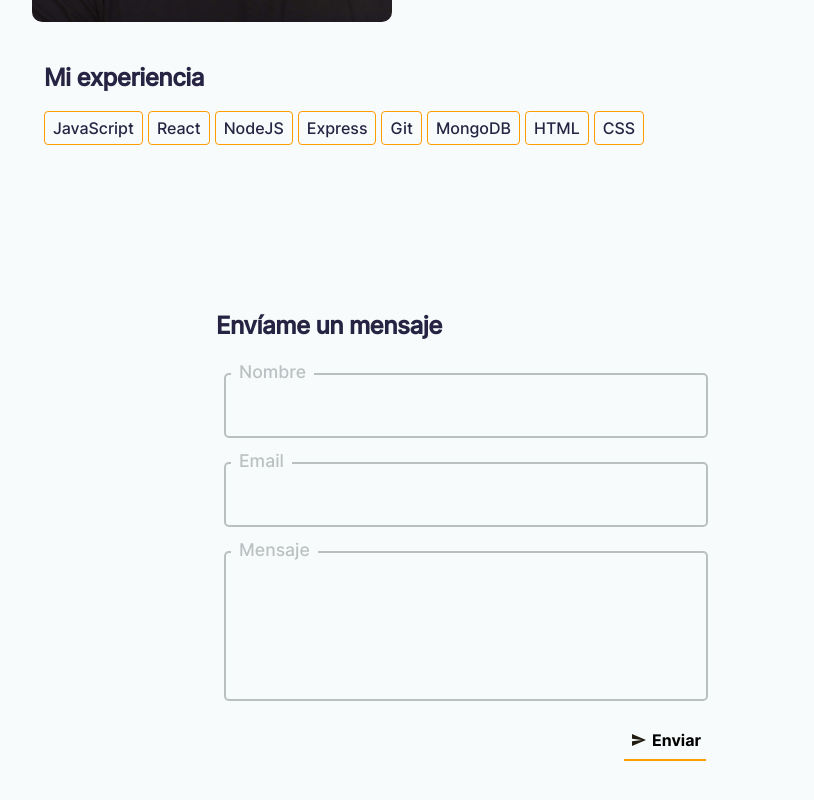
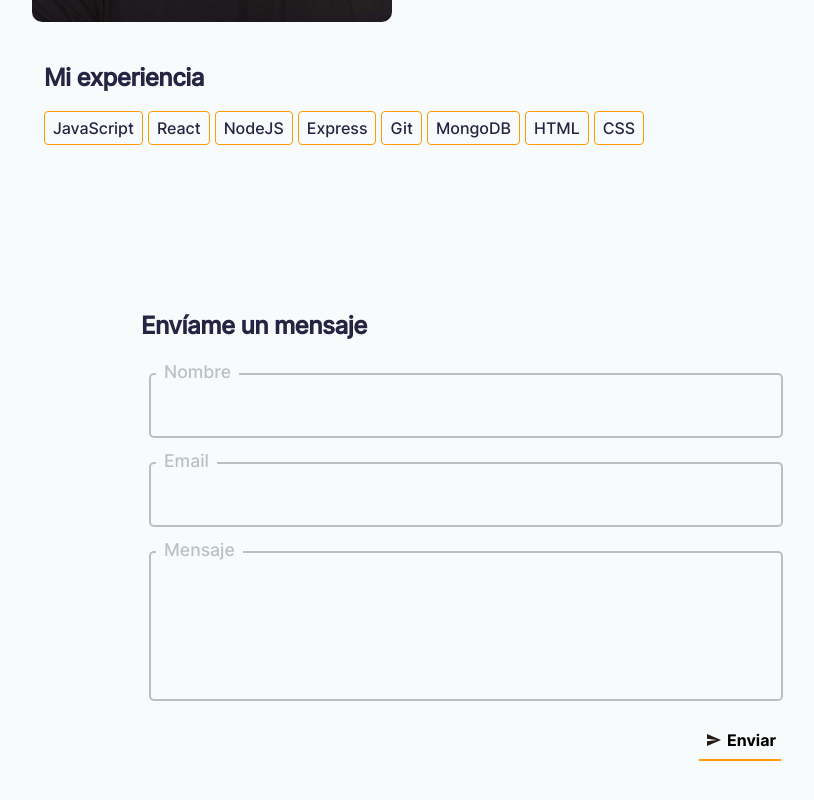
Before and after one commit to Snozin/portfolio, a React (Create React App) app: page / in a window 1280 px wide. Shown: the part 1807-2607 px from the top of the page, without its empty margins (174-988 px from the left). Built offline with nearby package versions, Linux system fonts and the light colour scheme.

Commit message:
Modificado ancho del formulario de contacto

```diff
--- a/src/components/main/contact/styledContact.js
+++ b/src/components/main/contact/styledContact.js
@@ -5,8 +5,7 @@ export const ContactContainer = styled(Section)`
   padding-bottom: 50px;
 
   @media screen and (min-width: 1024px) {
-    max-width: 550px;
-    width: 550px;
+    max-width: 700px;
     margin: 0 auto;
     padding-bottom: 200px;
   }
```
